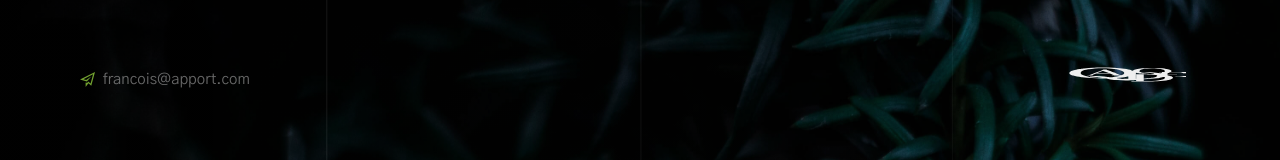
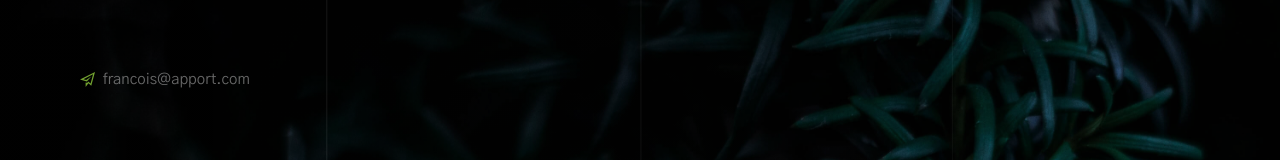
Before and after one commit to francoisguillemette/francoisguillemette.github.io, a plain HTML site: page index.html in a window 1280 px wide. Shown: the top 160 px of the page. Drawn offline with Linux system fonts and the light colour scheme.

Commit message:
remove logo image

```diff
--- a/index.html
+++ b/index.html
@@ -50,9 +50,9 @@
     <header class="s-header">
 
         <div class="header-logo">
-            <a class="site-logo" href="index.html">
+<!--             <a class="site-logo" href="index.html">
                 <img src="images/logo.svg" alt="Homepage">
-            </a>
+            </a> -->
         </div>
 
         <div class="header-email">
```
